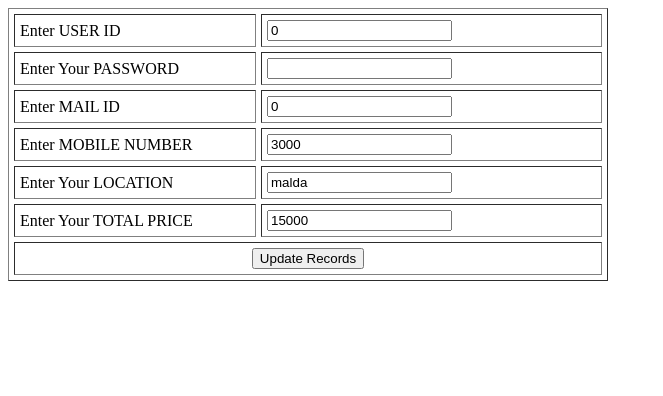
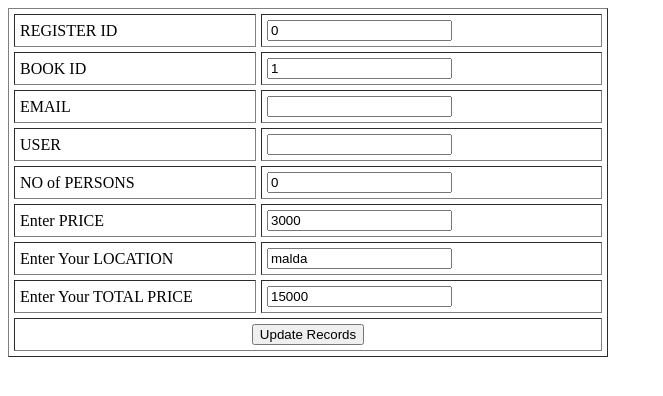
Before and after one commit to ErithAvijit/royalbengaltravels, a CodeIgniter app: page /ci_PROJECT/index.php/admin_controller/updatedata?id=1 in a window 1280 px wide. Shown: the top 396 px of the page, without its empty margins (0-663 px from the left). Run offline with CodeIgniter, Linux system fonts and the light colour scheme; data comes from the database, SQL or seed files in the repository.

Commit message:
Admin correction

```diff
--- a/application/controllers/Admin_controller.php
+++ b/application/controllers/Admin_controller.php
@@ -49,13 +49,13 @@ public function dispdata()
 	public function deletedata()
 	{
 	$id=$this->input->get('id');
-	$this->Hello_Model->deleterecords($id);
+	$this->Admin_model->deleterecords($id);
 	redirect("Admin_controller/dispdata");
 	}
 	public function deletedata1()
 	{
 	$id=$this->input->get('id');
-	$this->Hello_Model->deleterecords1($id);
+	$this->Admin_model->deleterecords1($id);
 	redirect("Admin_controller/dispdata1");
 	}
 
@@ -70,13 +70,14 @@ public function dispdata()
 		{
 		$n=$this->input->post('book_id');
 		$e=$this->input->post('reg_id');
+		$em=$this->input->post('email');
 		$m=$this->input->post('user');
 		$o=$this->input->post('no_persons');
 		$p=$this->input->post('price');
 		$q=$this->input->post('location');
 		$r=$this->input->post('total_price');
 
-		$this->Admin_model->updaterecords($n,$e,$m,$o,$p,$q,$r,$id);
+		$this->Admin_model->updaterecords($n,$e,$em,$m,$o,$p,$q,$r,$id);
 		redirect("Admin_controller/dispdata");
 		}
 	}
@@ -97,7 +98,7 @@ public function dispdata()
 
 
 		$this->Admin_model->updaterecords1($a,$b,$c,$d,$id);
-		redirect("Hello/dispdata1");
+		redirect("Admin_controller/dispdata1");
 		}
 	}
 	public function dispdata2()
--- a/application/models/Admin_model.php
+++ b/application/models/Admin_model.php
@@ -42,10 +42,10 @@ class Admin_model extends CI_Model
 	return $query->result();
 	}
 
-	function updaterecords($n,$e,$m,$o,$p,$q,$r,$id)
+	function updaterecords($n,$e,$em,$m,$o,$p,$q,$r,$id)
 	{
 
-			$query = $this->db->query("UPDATE `booking` SET `book_id`='$n',`reg_id`='$e',`user`='$m',`no_persons`='$o',`price`='$p',`location`='$q',`total_price`='$r' WHERE book_id = '$id'");
+			$query = $this->db->query("UPDATE `booking` SET `book_id`='$n',`reg_id`='$e',`email`='$em',`user`='$m',`no_persons`='$o',`price`='$p',`location`='$q',`total_price`='$r' WHERE book_id = '$id'");
 
 	}
 
--- a/application/views/update_records.php
+++ b/application/views/update_records.php
@@ -13,20 +13,30 @@
 	<form method="post">
 		<table width="600" border="1" cellspacing="5" cellpadding="5">
   <tr>
-    <td width="230">Enter USER ID </td>
+    <td width="230"> REGISTER ID </td>
     <td width="329">
       <input type="text" name="reg_id" value="<?php echo $row->reg_id; ?>"/></td>
   </tr>
   <tr>
-    <td>Enter Your PASSWORD </td>
+    <td width="230"> BOOK ID </td>
+    <td width="329">
+      <input type="text" name="book_id" value="<?php echo $row->book_id; ?>"/></td>
+  </tr>
+  <tr>
+    <td width="230">EMAIL </td>
+    <td width="329">
+      <input type="email" name="email" value="<?php echo $row->email; ?>"/></td>
+  </tr>
+  <tr>
+    <td>USER </td>
     <td><input type="text" name="user" value="<?php echo $row->user; ?>"/></td>
   </tr>
   <tr>
-    <td>Enter MAIL ID  </td>
+    <td>NO of PERSONS  </td>
     <td><input type="text" name="no_persons" value="<?php echo $row->no_persons; ?>"/></td>
   </tr>
 
-  <td>Enter MOBILE NUMBER  </td>
+  <td>Enter PRICE  </td>
   <td><input type="text" name="price" value="<?php echo $row->price; ?>"/></td>
 </tr>
 
--- a/application/views/update_records1.php
+++ b/application/views/update_records1.php
@@ -18,7 +18,7 @@
       <input type="text" name="user" value="<?php echo $row->user; ?>"/></td>
   </tr>
   <tr>
-    <td>Enter Your USER NAME </td>
+    <td>Enter Your PASSWORD </td>
     <td><input type="text" name="password" value="<?php echo $row->password; ?>"/></td>
   </tr>
   <tr>
```
Also changed, not shown: application/views/display_records.php (+8 -5 lines), application/views/display_records1.php (+14 -7 lines).
